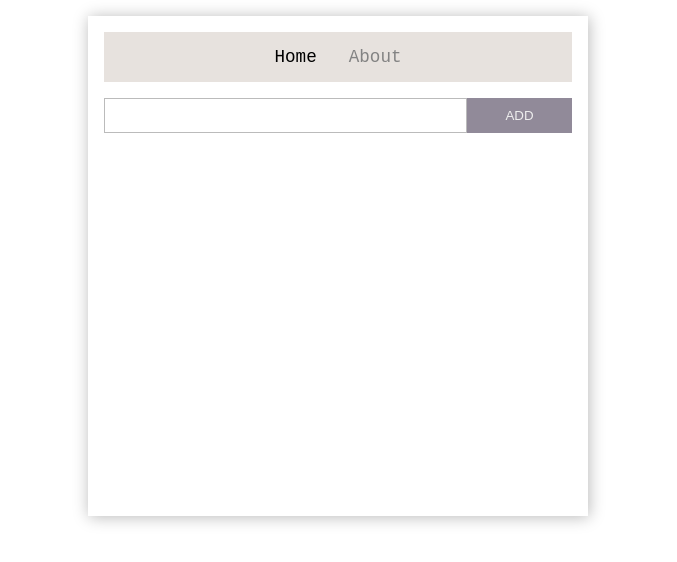
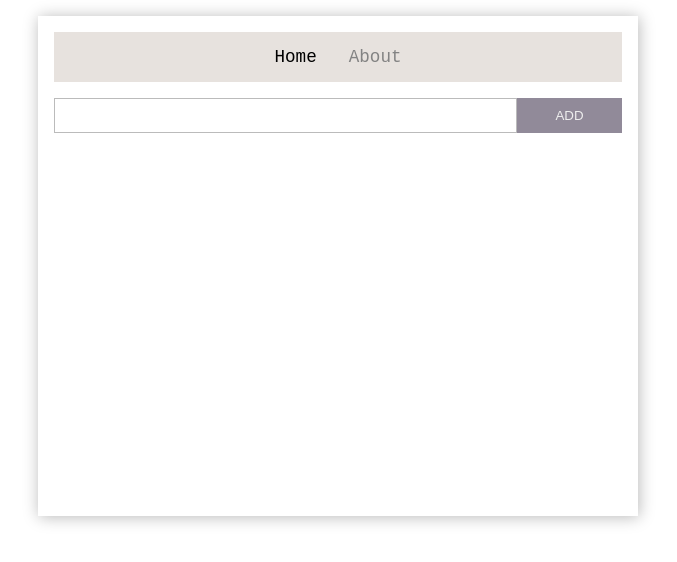
Before and after one commit to clm-1/react-todo-list, a React (Create React App) app: page / in a window 1280 px wide. Shown: the top 562 px of the page, without its empty margins (302-979 px from the left). Built offline with nearby package versions, Linux system fonts and the light colour scheme.

Commit message:
Added font awesome-link

```diff
--- a/public/index.html
+++ b/public/index.html
@@ -3,6 +3,7 @@
   <head>
     <meta charset="utf-8" />
     <link rel="icon" href="%PUBLIC_URL%/favicon.ico" />
+    <script src="https://kit.fontawesome.com/a394da4419.js" crossorigin="anonymous"></script>
     <meta name="viewport" content="width=device-width, initial-scale=1" />
     <meta name="theme-color" content="#000000" />
     <meta
--- a/src/index.css
+++ b/src/index.css
@@ -12,7 +12,7 @@
 .App {
   margin: 1rem auto;
   padding: 1rem;
-  max-width: 500px;
+  max-width: 600px;
   box-shadow: 1px 1px 15px rgb(184, 184, 184);
   min-height: 500px;
 }
```
